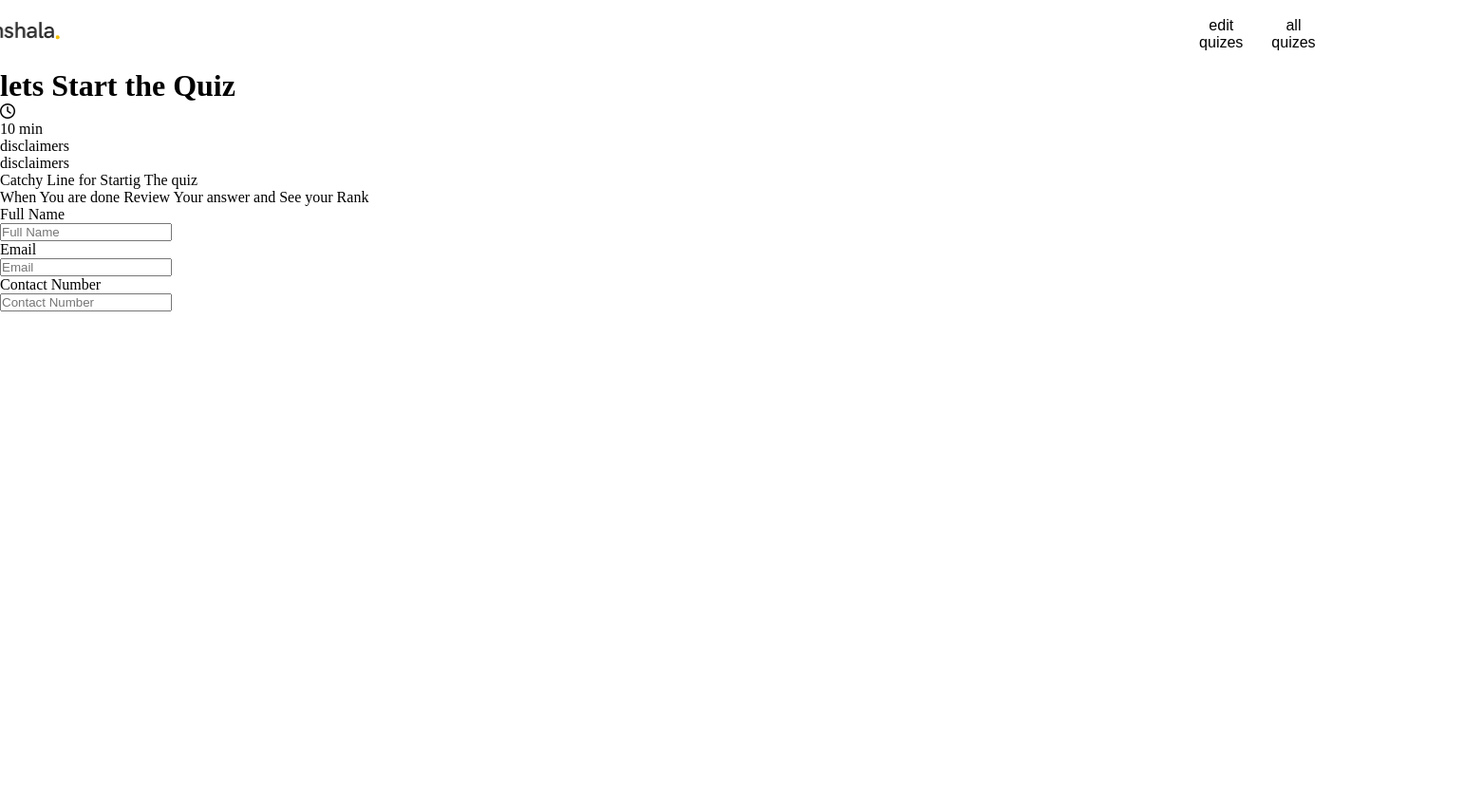
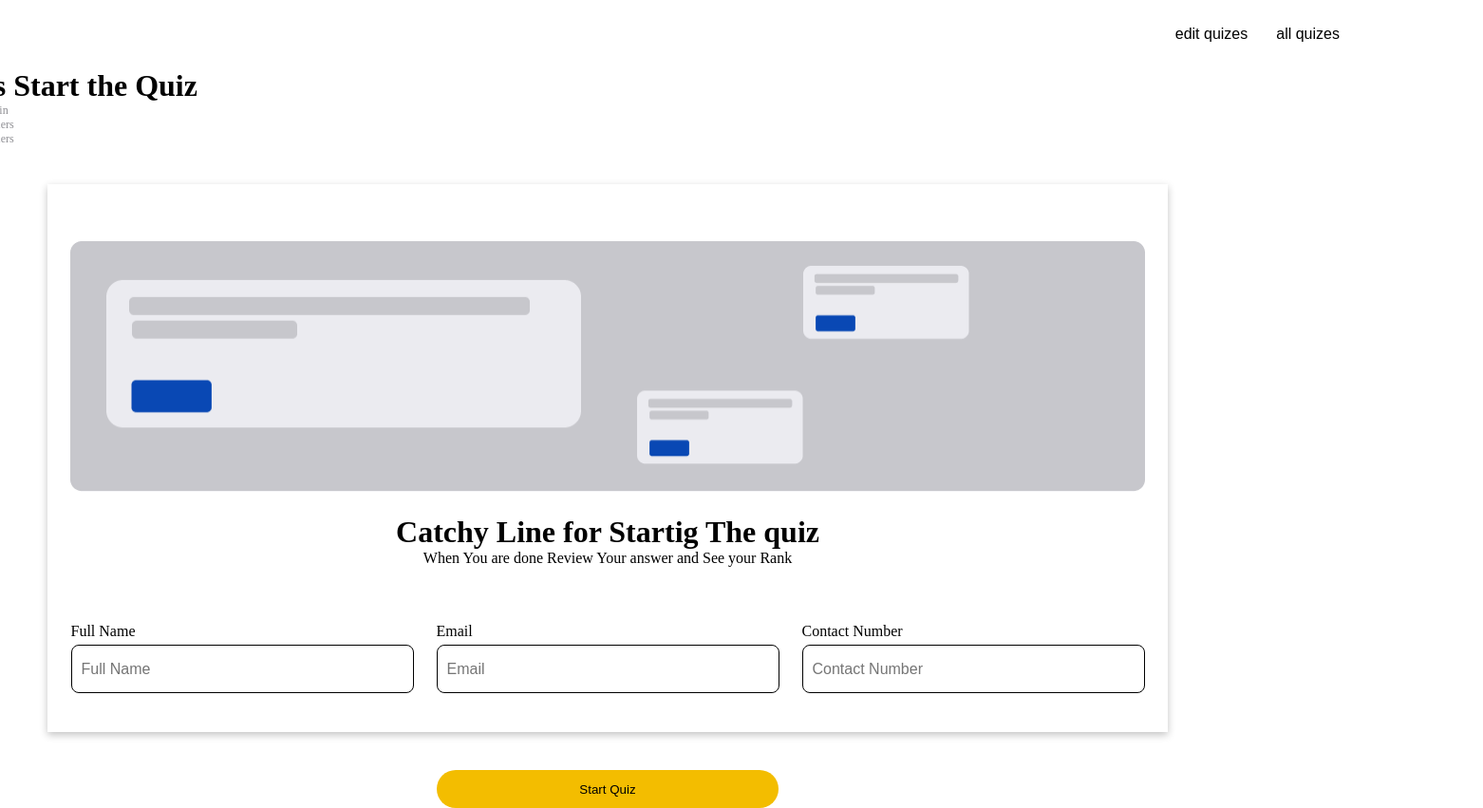
Before and after one commit to Punitjadhav07/quizz-app, a plain HTML site: page page1.html in a window 1280 px wide. Shown: the whole page at 95% size, 1562 px wide, since content can reach past the window. Before the commit the page ends 800 px from the top, so only its background shows below. Drawn offline with Linux system fonts and the light colour scheme.

Commit message:
completed styling user page interface will work on js after completing question pages

```diff
--- a/page1.css
+++ b/page1.css
@@ -27,3 +27,115 @@
     gap: 30px;
 
 }
+.content H1{
+    font-size: 32px;
+    font-weight: 700;
+}
+.content{
+    width: 1360px;;
+    height: 86px;
+}
+.container{
+    display: flex;
+    flex-direction: column;
+    align-items: center;
+    justify-content: center;
+}
+.quizDetails{
+    font-size: 12px;
+    font-weight: 500;
+    color: #8E8E93;
+}
+
+.mainContainer{
+    display: flex;
+    flex-direction: column;
+    align-items: center;
+    justify-content: center;
+    width: 1360px;
+    height: 779px;
+    gap: 40px;
+}
+.mainSection{
+    width: 1180px;
+    height: 628px;
+    display: flex;
+    flex-direction: column;
+    align-items: center;
+    justify-content: center;
+    gap: 40px;
+    border: 12px;
+    box-shadow: rgba(0, 0, 0, 0.24) 0px 3px 8px;
+}
+.topSection{
+    width: 1132px;
+    height: 381px;
+    display: flex;
+    flex-direction: column;
+    align-items: center;
+    justify-content: center;
+    gap: 24px;
+    text-align: center;
+
+}
+.catch{
+    font-size: 32px;
+    font-weight: 700;
+
+}
+.cathyLine p{
+    font-size: 16px;
+    font-weight: 500;
+    color: #8E8E93;
+
+
+}
+
+.bottomSection{
+
+    display: flex;
+    width: 1132px;
+    height: 76  px;
+    align-items: center;
+    justify-content: center;
+    gap: 24px;
+}
+
+input{
+    width: 361px;
+    height: 51px;
+    border: 1px solid black;
+    border-radius: 8px;
+    margin-top: 5px;
+    padding-left: 10px;
+    font-size: 16px;
+    font-weight: 500;
+}
+
+.nameDetails{
+    font-size: 16px;
+    font-weight: 500;
+}
+
+.emailDetails{
+    font-size: 16px;
+    font-weight: 500;
+}
+
+.contactDetails{
+    font-size: 16px;
+    font-weight: 500;
+}
+.startQuizButton{
+    width: 360px;
+    height: 43px;
+    background-color: #F3BD00;
+    border: none;
+    border-radius: 100px;
+    text-align: center;
+}
+
+button{
+    z-index: 1;
+    cursor: pointer;
+}
--- a/page1.html
+++ b/page1.html
@@ -20,10 +20,11 @@
                         <div class="profile"> </div>
                     </div>
             </div>
-            <div class="content">
+            <div class="mainContainer">
+                <div class="content">
                 <h1>lets Start the Quiz</h1>
-                <div>
-                <i class="fa-regular fa-clock"></i><p>10 min</p>
+                <div class="quizDetails">
+                <i class="fa-regular fa-clock"></i>  <span>10 min</span>
                 <ul>
                     <li>disclaimers</li>
                     <li>disclaimers</li>
@@ -33,33 +34,37 @@
             </div>
             <div class="mainSection">
                 <div class="topSection">
-                </div>
-                <div class="bottomSection">
+                    <img src ="./Frame 1000009886.png" alt="Quiz Image" width="1132px" height="264px">
                     <div class="CatchyLine">
-                        <p>Catchy Line for Startig The quiz</p>
+                        <p class="catch">Catchy Line for Startig The quiz</p>
                         <p>When You are done Review Your answer and See your Rank </p>
 
                     </div>
-                    <div class="details">
+                </div>
+                <div class="bottomSection">
 
-                            <div>
+
+                            <div class="nameDetails">
                                 <p>Full Name</p>
                                 <input type="text" placeholder="Full Name">
                             </div>
-                            <div>
+                            <div class="emailDetails">
                                 <p>Email</p>
                                 <input type="text" placeholder="Email">
                             </div>
-                            <div>
+                            <div class="contactDetails">
                                 <p>Contact Number</p>
                                 <input type="text" placeholder="Contact Number ">
                             </div>
-                        </div>
+
+
                     </div>
 
                 </div>
+                <button class="startQuizButton">Start Quiz</button>
+            </div>
+            </div>
 
-            </div>
     </div>
 </body>
 </html>
```
Also changed, not shown: Frame 1000009886.png (added).
